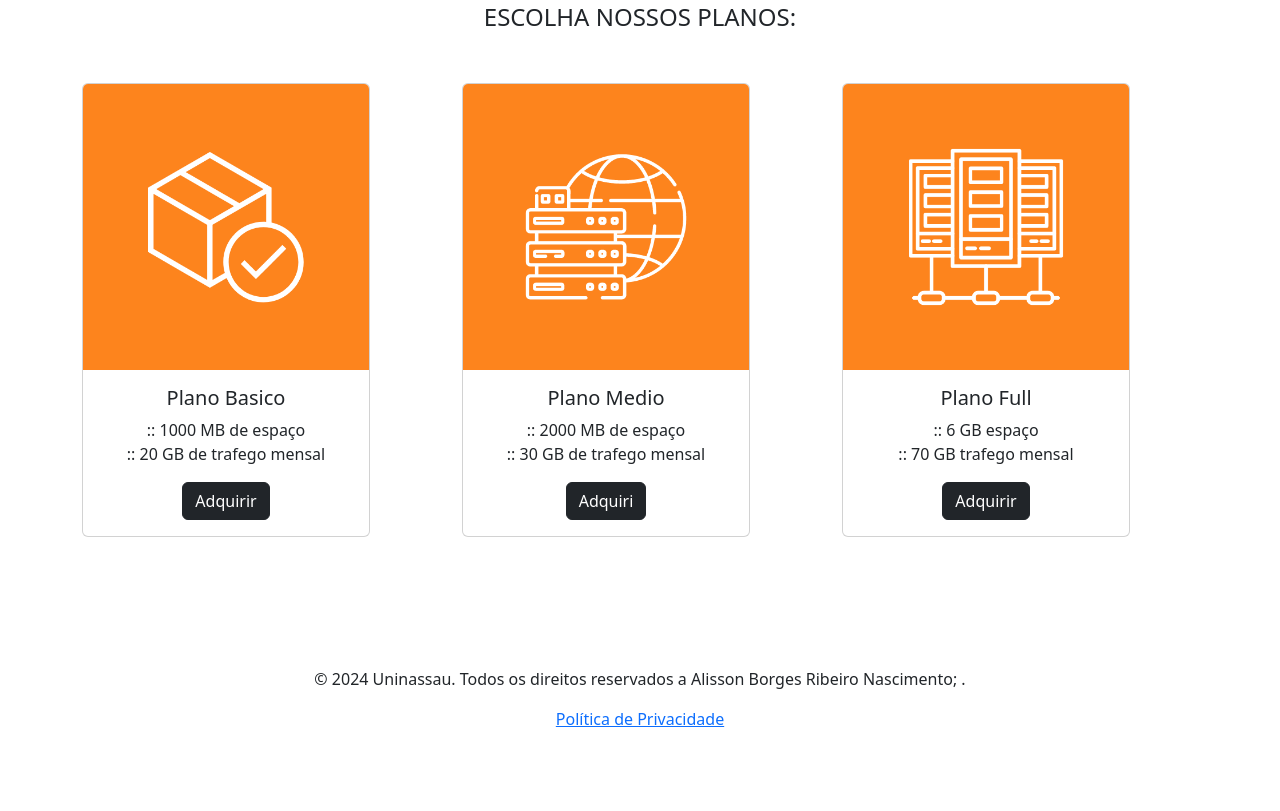
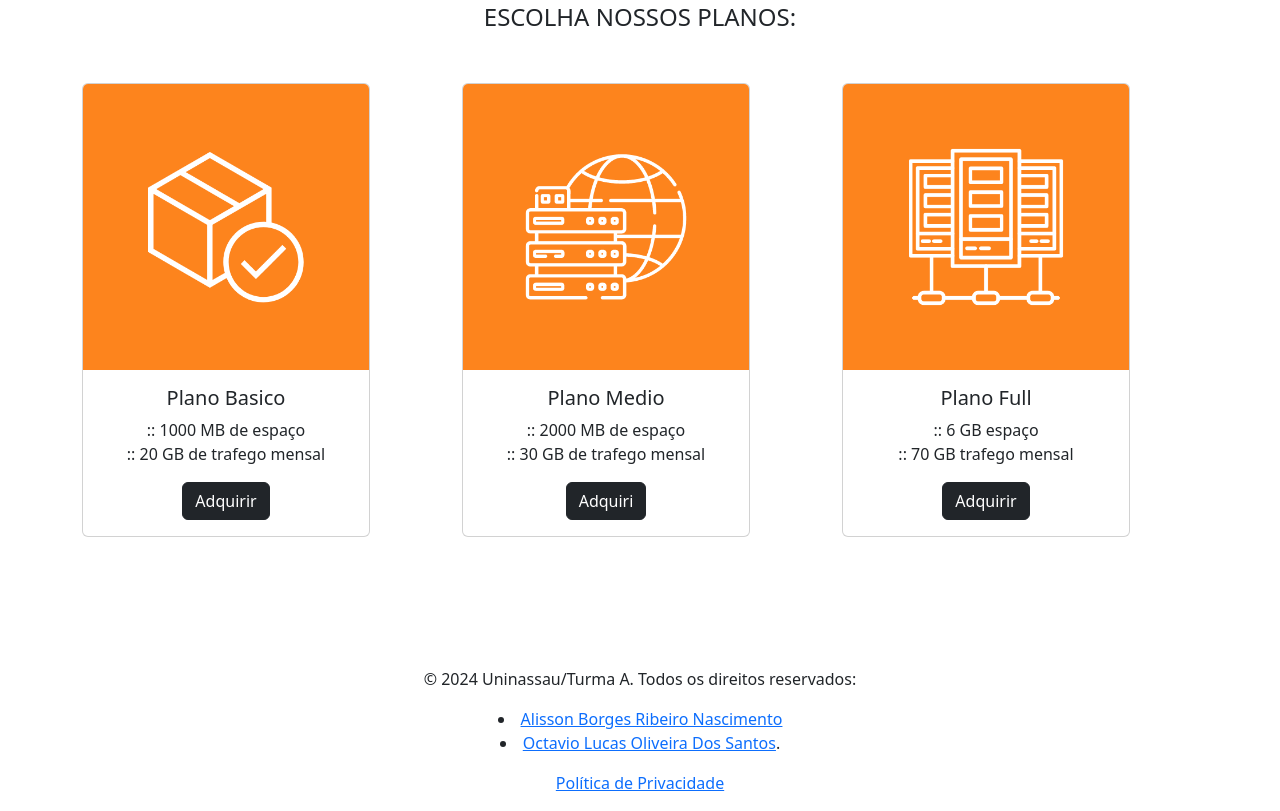
Before and after one commit to ALISSONBORGESRIBEIRO/Facil-Host-Remake, a plain HTML site: page index.html in a window 1280 px wide. Shown: the part 715-1526 px from the top of the page. Before the commit the page ends 1462 px from the top, so only its background shows below. Drawn offline with nearby package versions, Linux system fonts and the light colour scheme.

Commit message:
Add files via upload

```diff
--- a/index.html
+++ b/index.html
@@ -121,7 +121,9 @@
       <div class="Espaço"></div>
 
       <footer class="Creditos">
-        <p>&copy; 2024 Uninassau. Todos os direitos reservados a Alisson Borges Ribeiro Nascimento; .</p>
+        <p>&copy; 2024 Uninassau/Turma A. Todos os direitos reservados:
+          <li><a href="https://www.instagram.com/ribeirozx23/" target="_blank">Alisson Borges Ribeiro Nascimento</a></li>
+          <li><a href="https://www.instagram.com/octavio.4m/" target="_blank">Octavio Lucas Oliveira Dos Santos</a>.</li></p>
         <p><a href="/politica-de-privacidade">Política de Privacidade</a></p>
     </footer>
     <script src="https://cdn.jsdelivr.net/npm/bootstrap@5.3.3/dist/js/bootstrap.bundle.min.js" integrity="sha384-YvpcrYf0tY3lHB60NNkmXc5s9fDVZLESaAA55NDzOxhy9GkcIdslK1eN7N6jIeHz" crossorigin="anonymous"></script>
```
